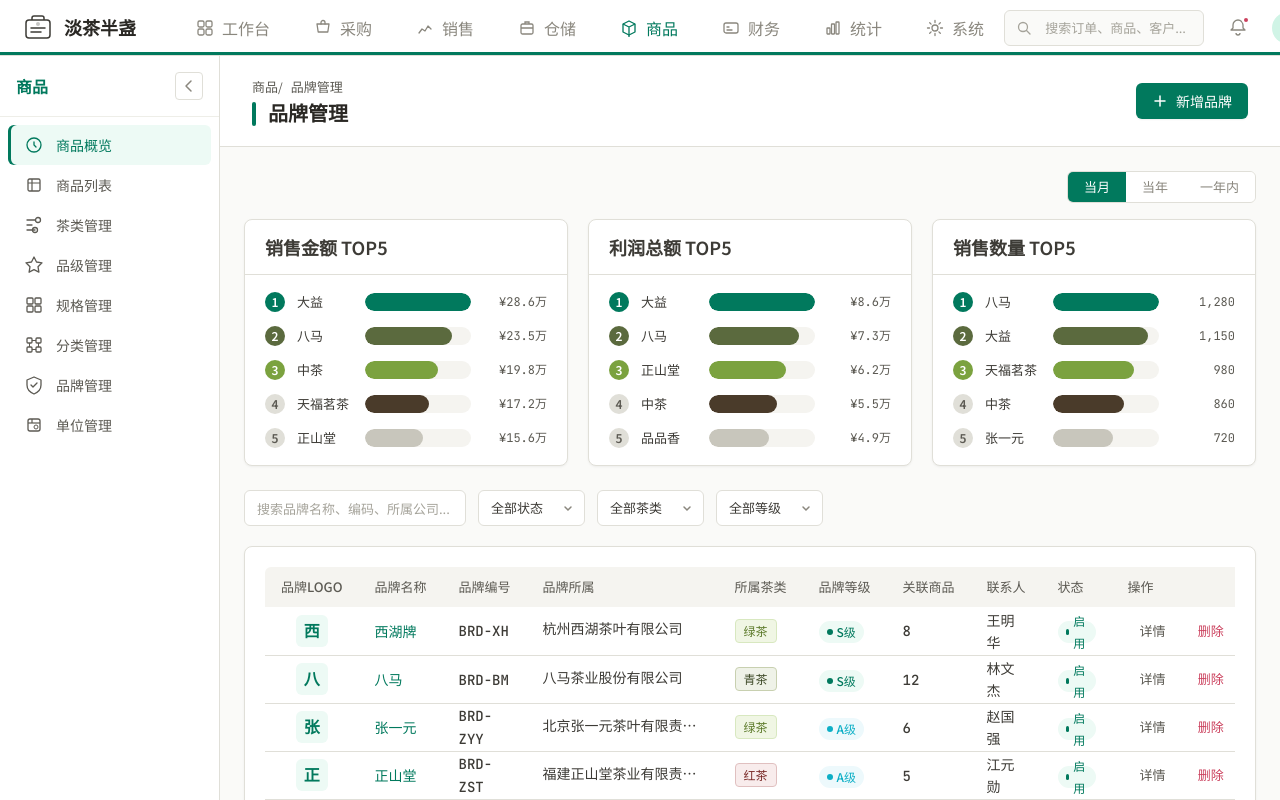
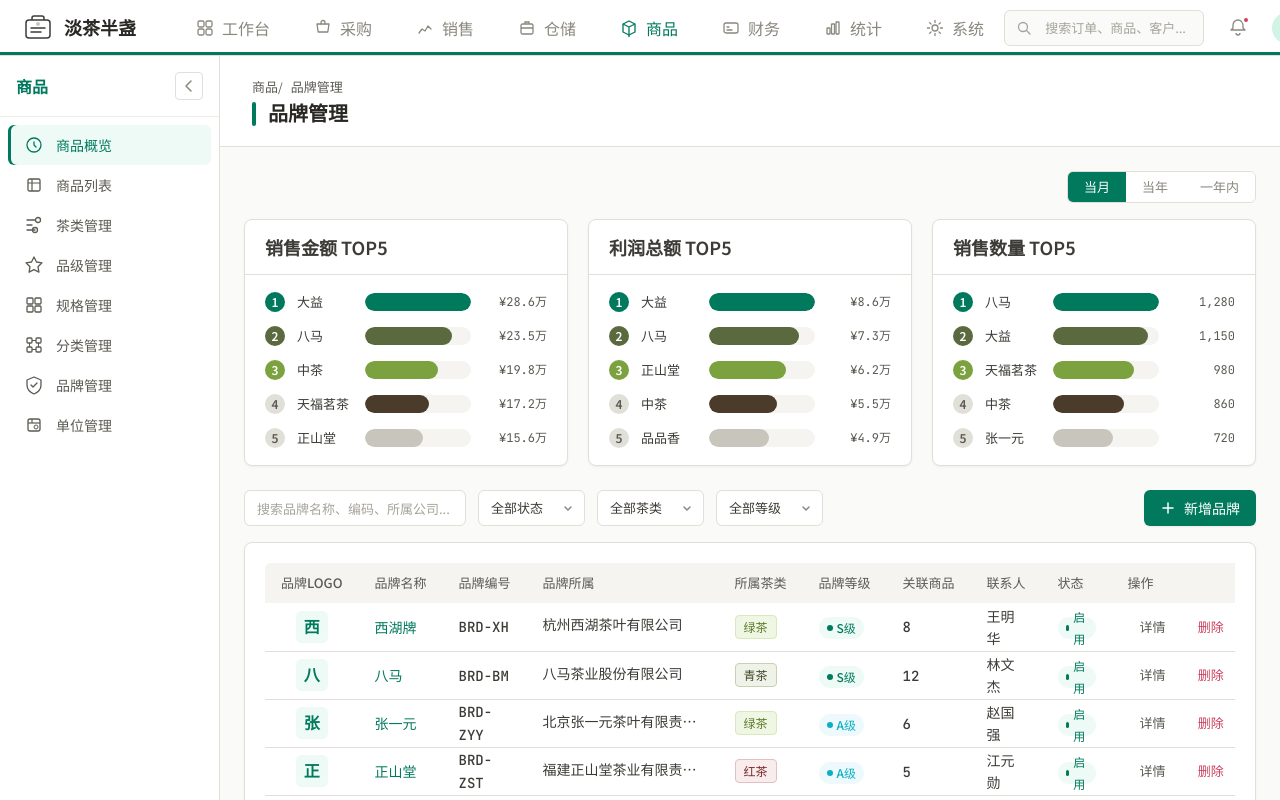
Before and after one commit to zsdxtw/dcbztea-buddy, a React (Vite) app: page /product/product-brand in a window 1280 px wide. Shown: the top 800 px of the page. Built offline with nearby package versions, Linux system fonts and the light colour scheme.

Commit message:
feat: 拉取并理解项目文件
Co-authored-by: traeagent <traeagent@users.noreply.github.com>

```diff
--- a/src/pages/product/ProductBrand.tsx
+++ b/src/pages/product/ProductBrand.tsx
@@ -271,7 +271,7 @@ export default function ProductBrand() {
 
   return (
     <>
-      <ContentHeader title="品牌管理" breadcrumbs={['商品', '品牌管理']} actions={<Button><PlusIcon />新增品牌</Button>} />
+      <ContentHeader title="品牌管理" breadcrumbs={['商品', '品牌管理']} />
       <div className="content-body">
         {/* 品牌排名 */}
         <div className="rank-section">
@@ -288,6 +288,7 @@ export default function ProductBrand() {
             <RankBarChart title="销售数量 TOP5" data={rankData[rankPeriod].salesQuantity} />
           </div>
         </div>
+        <div style={{ display: 'flex', justifyContent: 'space-between', alignItems: 'flex-end', gap: 'var(--space-4)', marginBottom: 'var(--space-4)' }}>
           <FilterBar>
             <input className="filter-input" placeholder="搜索品牌名称、编码、所属公司..." value={filterKeyword} onChange={(e) => setFilterKeyword(e.target.value)} />
             <select className="filter-select" value={filterStatus} onChange={(e) => setFilterStatus(e.target.value)}>
@@ -300,6 +301,8 @@ export default function ProductBrand() {
               <option>全部等级</option><option>S级</option><option>A级</option><option>B级</option><option>C级</option>
             </select>
           </FilterBar>
+          <Button><PlusIcon />新增品牌</Button>
+        </div>
         <Card>
           <Table
             headers={['品牌LOGO', '品牌名称', '品牌编号', '品牌所属', '所属茶类', '品牌等级', '关联商品', '联系人', '状态', '操作']}
--- a/src/tokens/index.css
+++ b/src/tokens/index.css
@@ -477,7 +477,7 @@ tbody tr:last-child td { border-bottom: none; }
 .product-card-price span { font-size: var(--text-sm); font-weight: var(--font-regular); color: var(--color-neutral-500); }
 
 /* ── 筛选栏 ── */
-.filter-bar { display: flex; align-items: center; gap: var(--space-3); margin-bottom: var(--space-5); flex-wrap: wrap; }
+.filter-bar { display: flex; align-items: center; gap: var(--space-3); flex-wrap: wrap; flex: 1; }
 .filter-input {
   height: 36px; padding: 0 var(--space-3); border: 1px solid var(--color-neutral-200);
   border-radius: var(--radius-md); font-size: var(--text-sm); font-family: var(--font-family-sans);
```
Lines whose indentation alone changed are shown as unchanged.
